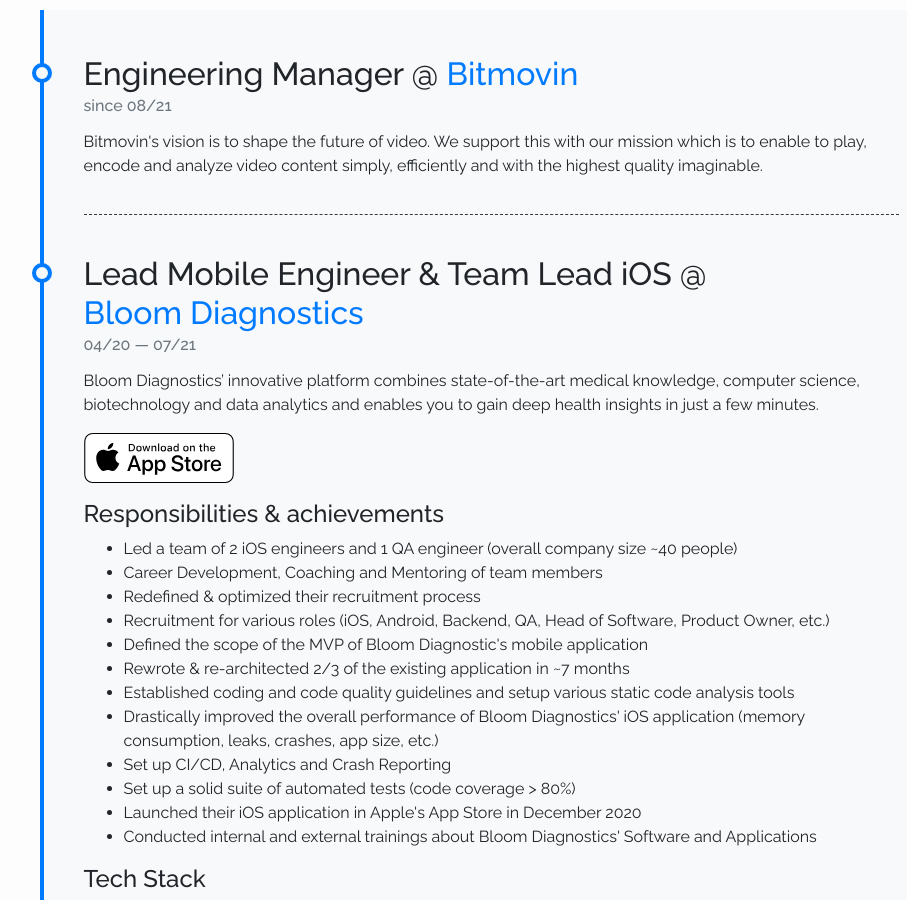
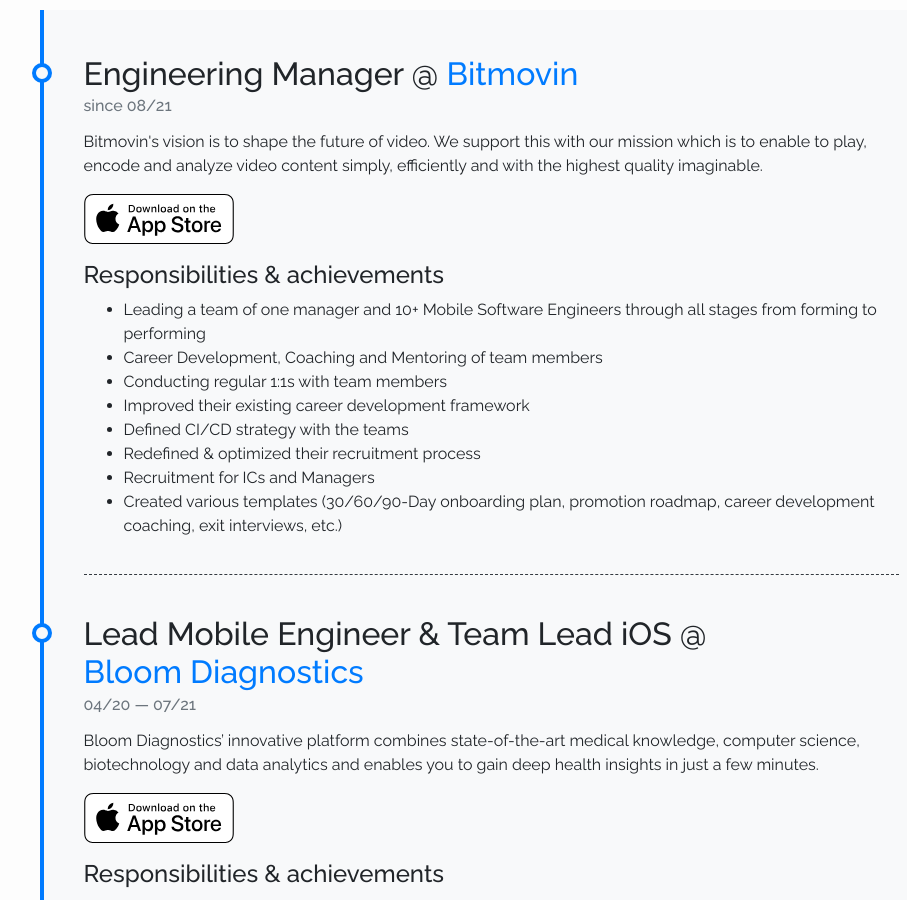
Before and after one commit to christophaigner/christophaigner.github.io, a Jekyll site: the page built from pages/about.md, in a window 1280 px wide and 900 px high, scrolled down 860 px. Shown: the whole window, without its empty margins (149-1056 px from the left). Built offline with Jekyll 4.4.1, drawn with Linux system fonts in a browser that asks for light colours; nearby versions of some CDN libraries.

Commit message:
Added details to timeline

```diff
--- a/_data/timeline.yml
+++ b/_data/timeline.yml
@@ -1,10 +1,20 @@
 - job: Engineering Manager
   companyUrl: https://www.bitmovin.com
   companyName: Bitmovin
+  appstoreUrl: https://apps.apple.com/gb/app/bitmovin-player/id1245174386?itsct=apps_box_link&itscg=30200
   from: 08/21
   details: Bitmovin's vision is to shape the future of video.
     We support this with our mission which is to enable to play, encode
     and analyze video content simply, efficiently and with the highest quality imaginable.
+  responsibilities:
+    - Leading a team of one manager and 10+ Mobile Software Engineers through all stages from forming to performing
+    - Career Development, Coaching and Mentoring of team members
+    - Conducting regular 1:1s with team members
+    - Improved their existing career development framework
+    - Defined CI/CD strategy with the teams
+    - Redefined & optimized their recruitment process
+    - Recruitment for ICs and Managers
+    - Created various templates (30/60/90-Day onboarding plan, promotion roadmap, career development coaching, exit interviews, etc.)
 
 - job: Lead Mobile Engineer & Team Lead iOS
   companyUrl: https://www.bloomdiagnostics.com/en_AT
```
